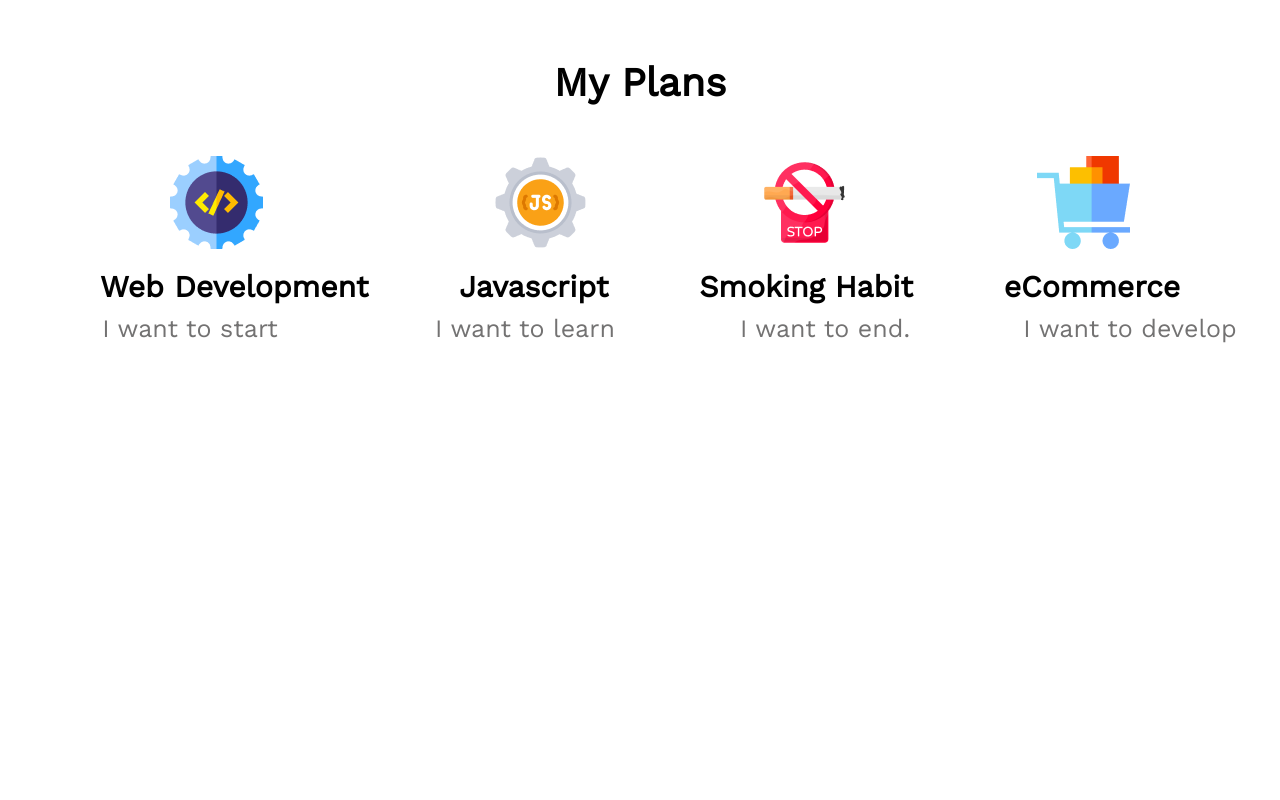
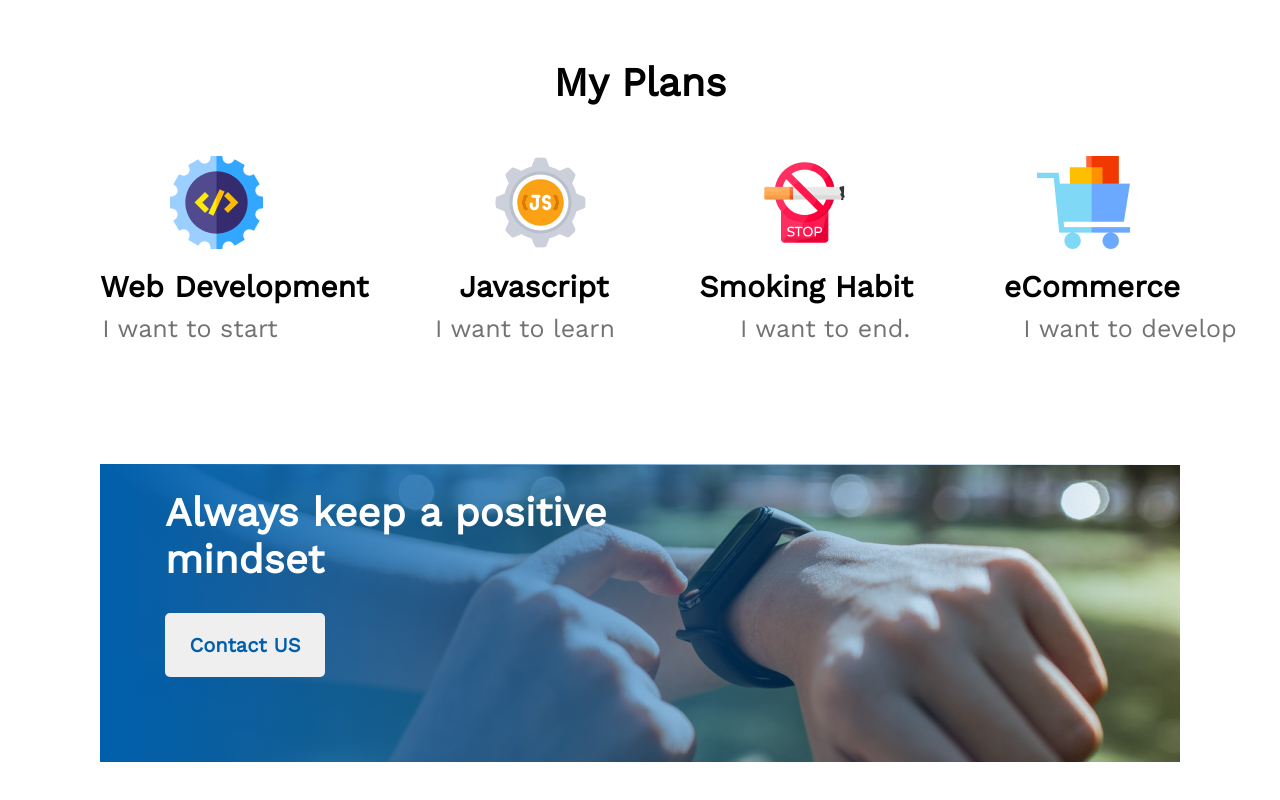
Before and after one commit to joy676/assignment-1, a plain HTML site: page index.html in a window 1280 px wide. Shown: the part 1631-2431 px from the top of the page. Before the commit the page ends 2045 px from the top, so only its background shows below. Drawn offline with nearby package versions, Linux system fonts and the light colour scheme.

Commit message:
added contact

```diff
--- a/index.html
+++ b/index.html
@@ -56,6 +56,13 @@
                 <h1 class="e-des">I want to develop</h1>
             </div>
         </section>
+        <!-- contact section -->
+        <section>
+            <div class="contact">
+                <p class="contact-description">Always keep a positive mindset<p>
+                <button class="contact-btn" type="button">Contact US</button>
+              </div>
+        </section>
     </main>
 </body>
 </html>
--- a/styles/style.css
+++ b/styles/style.css
@@ -142,3 +142,30 @@ ul li{
     font-weight: 500;
     font-size: 25px;
 }
+/* contact section */
+.contact{
+    background-image: linear-gradient(90deg, #005fac 0%, rgba(0, 95, 172, 0) 100%), url(../images/watch.png);
+    padding: 10px 65px 85px 65px;
+    background-repeat: no-repeat;
+    margin-top: 150px;
+}
+.contact-description{
+    font-weight: 700;
+    font-size: 40px;
+    text-align: left;
+    color: white;
+    width: 450px;
+    margin-bottom: 10px;
+    margin-top: 15px;
+}
+.contact-btn{
+    width: 160px;
+    height: 64px;
+    cursor: pointer;
+    color: #005fac;
+    border: none;
+    border-radius: 5px;
+    font-weight: 600;
+    font-size: 20px;
+    margin-top: 20px;
+}
```
